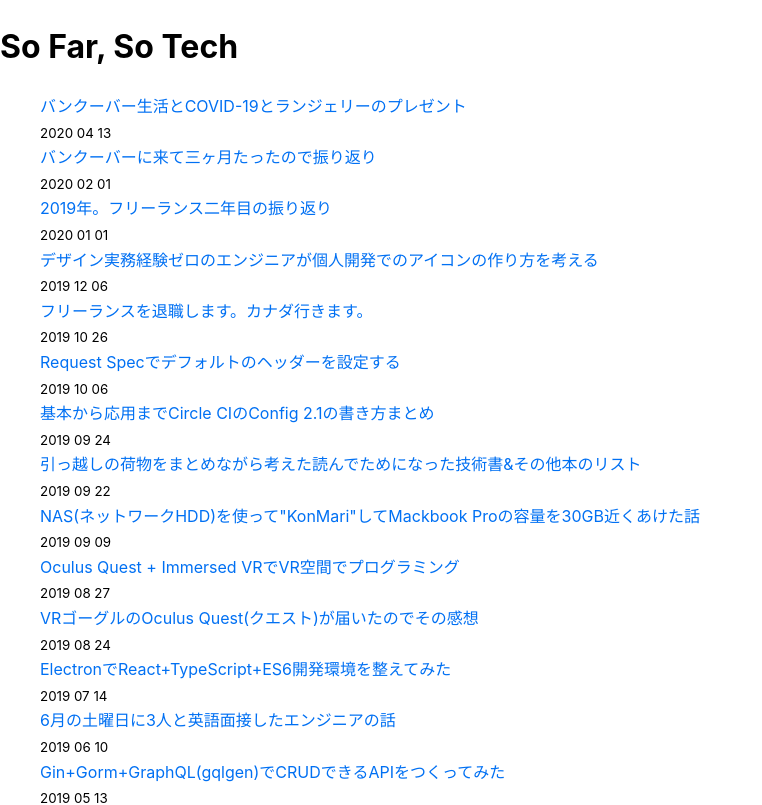
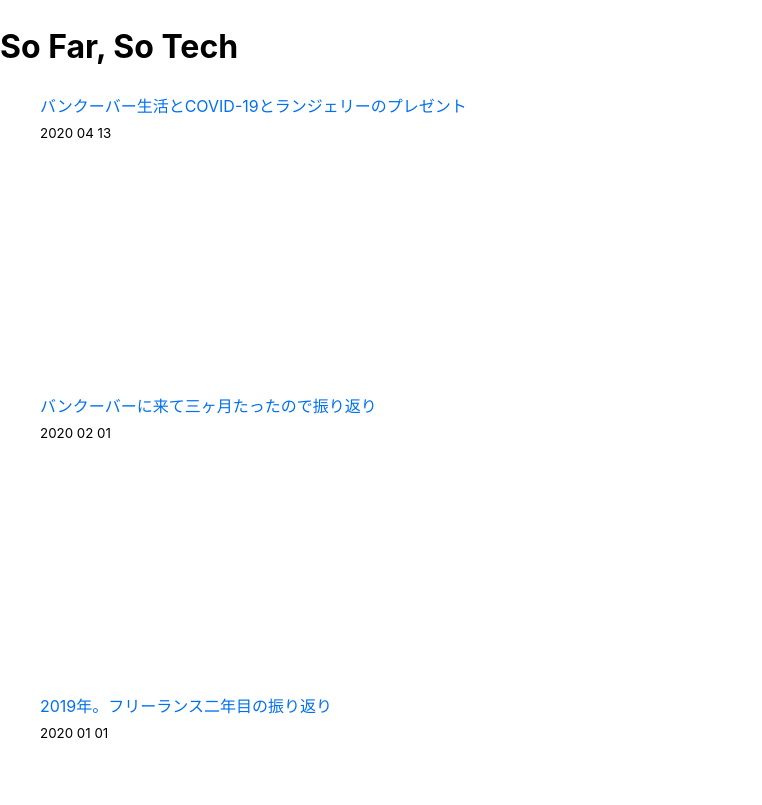
Before and after one commit to version-1/blog-v2.0, a Next.js app: page /ja in a window 1280 px wide. Shown: the top 805 px of the page, without its empty margins (0-762 px from the left). Built offline with nearby package versions, Linux system fonts and the light colour scheme.

Commit message:
impl inifinity scroll

```diff
--- a/src/components/templates/Home.tsx
+++ b/src/components/templates/Home.tsx
@@ -1,6 +1,10 @@
+import { useCallback, useEffect, useRef, useState } from 'react'
 import Layout from 'components/templates/Layout'
 import Link from 'next/link'
 import Date from 'components/atoms/Date'
+
+const defaultCount = 18
+const threshold = 0.2
 
 export default function Home({
   language = 'ja',
@@ -13,12 +17,31 @@ export default function Home({
     slug: string
   }[]
 }): JSX.Element {
+  const [count, setCount] = useState(defaultCount)
+  const fetchMore = useCallback(() => {
+    setCount(count + defaultCount)
+  }, [count, setCount])
+
+  useEffect(() => {
+    const scrollHeight = document.documentElement.scrollHeight
+    const onScrollEnd = (e: any) => {
+      const diff = scrollHeight - window.pageYOffset
+      if (count < posts.length && diff / scrollHeight < threshold) {
+        fetchMore()
+      }
+    }
+    window.addEventListener('scroll', onScrollEnd)
+
+    return () => window.removeEventListener('scroll', onScrollEnd)
+  }, [fetchMore])
+
   return (
     <Layout>
       <section>
         <ul>
-          {posts.map(({ slug, createdAt, title }) => (
+          {posts.slice(0, count).map(({ slug, createdAt, title }) => (
             <li key={slug}>
+              <div className="card">
                 <Link
                   href={`${language}/posts/[id]`}
                   as={`${language}/posts/${slug}`}
@@ -29,6 +52,7 @@ export default function Home({
                 <small>
                   <Date value={createdAt} />
                 </small>
+              </div>
             </li>
           ))}
         </ul>
--- a/src/pages/en/index.tsx
+++ b/src/pages/en/index.tsx
@@ -13,7 +13,7 @@ const Index: React.FC<Props> = ({ language, posts }) => {
 
 export const getStaticProps: GetStaticProps = async () => {
   const language = 'en'
-  const posts = getPostList(language).slice(0, 30)
+  const posts = getPostList(language)
   return {
     props: {
       language,
--- a/src/pages/ja/index.tsx
+++ b/src/pages/ja/index.tsx
@@ -13,7 +13,7 @@ const Index: React.FC<Props> = ({ language, posts }) => {
 
 export const getStaticProps: GetStaticProps = async () => {
   const language = 'ja'
-  const posts = getPostList(language).slice(0, 30)
+  const posts = getPostList(language)
   return {
     props: {
       language,
--- a/src/styles/index.sass
+++ b/src/styles/index.sass
@@ -1 +1,2 @@
 @use './_base.sass'
+@use './modules/card.sass'
--- /dev/null
+++ b/src/styles/modules/card.sass
@@ -0,0 +1,2 @@
+.card
+  min-height: 300px
```
Lines whose indentation alone changed are shown as unchanged.
